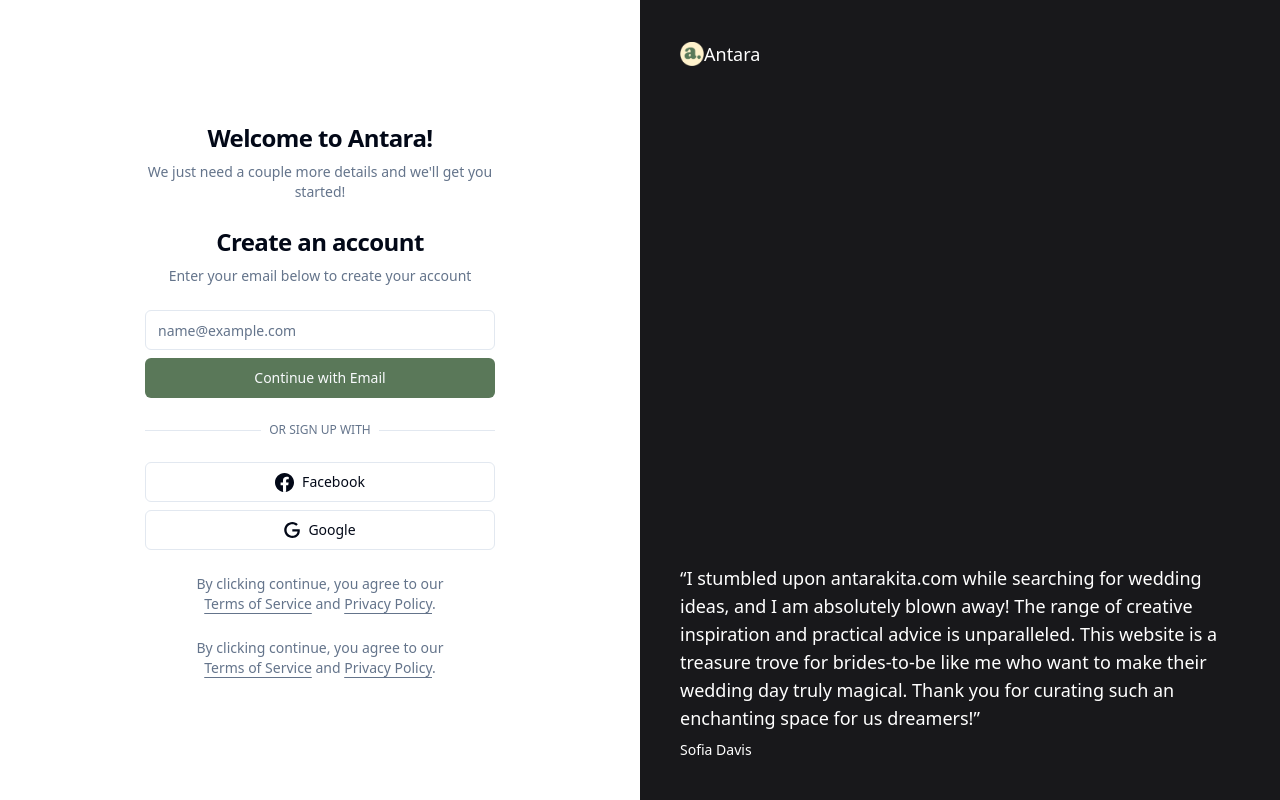
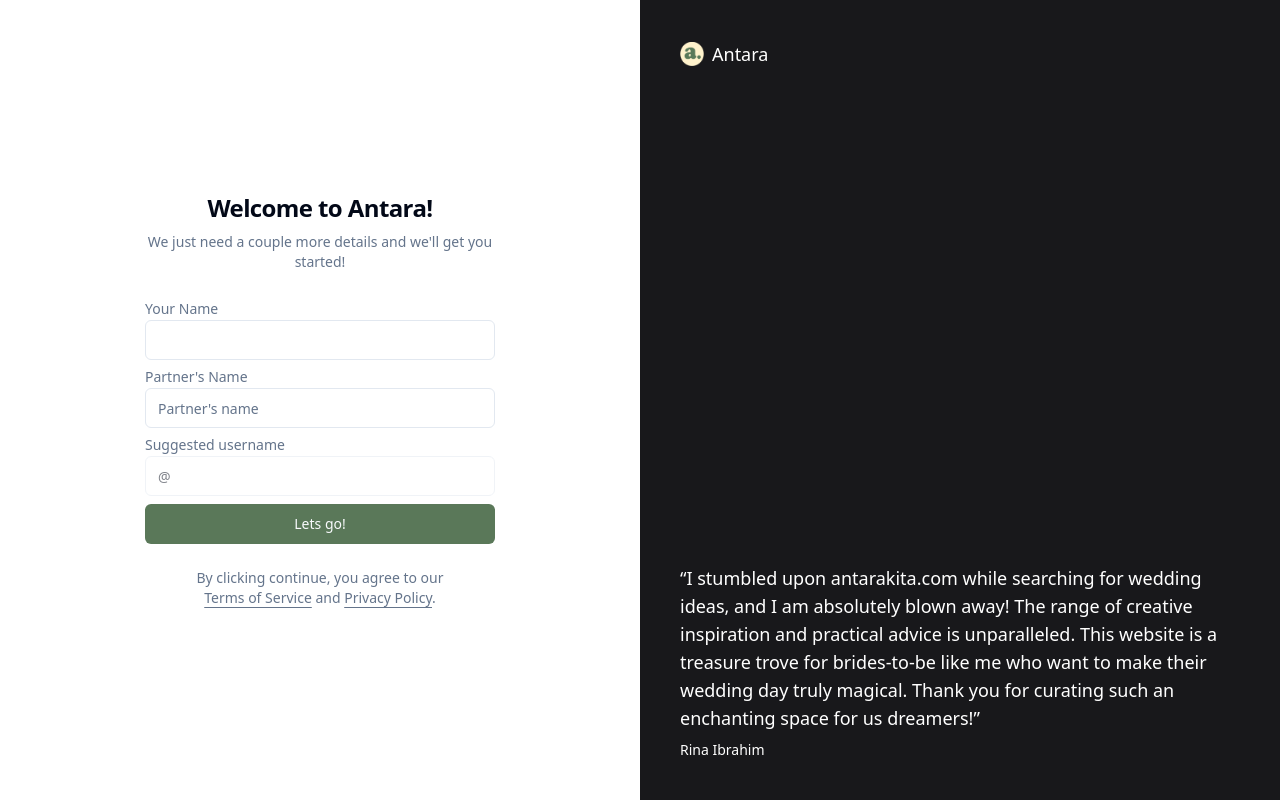
Before and after one commit to aqlanhadi/antara-arc, a Next.js app: page /auth/onboarding in a window 1280 px wide. Built offline with nearby package versions, Linux system fonts and the light colour scheme.

Commit message:
fix responsiveness

```diff
--- /dev/null
+++ b/app/api/user/update/[id]/route.ts
@@ -0,0 +1,18 @@
+import { NextResponse } from 'next/server'
+import prisma from '@/lib/prisma'
+
+export async function POST(request: Request, { params }: { params: { id: string } }) {
+  const { username } = await request.json()
+
+    // update username where email matches
+    const user = await prisma.user.update({
+        where: {
+            id: params.id,
+        },
+        data: {
+            username,
+        },
+    })
+
+    return NextResponse.json(user, { status: 200 })
+}
--- a/app/auth/(components)/user-onboarding-form.tsx
+++ b/app/auth/(components)/user-onboarding-form.tsx
@@ -14,6 +14,11 @@
 export function UserOnboardingForm({ className, ...props }: UserOnboardingFromProps) {
   const [isLoading, setIsLoading] = React.useState<boolean>(false)
 
+  const [name, setName] = React.useState<string>("")
+  const [partner, setPartner] = React.useState<string>("")
+  const [username, setUsername] = React.useState<string>("@")
+  const [disableUsernameField, setDisableUsernameField] = React.useState<boolean>(true)
+
   async function onSubmit(event: React.SyntheticEvent) {
     event.preventDefault()
     setIsLoading(true)
@@ -23,60 +28,79 @@
     }, 3000)
   }
 
+  React.useEffect(() => {
+    setUsername('@' + name.split(' ')[0] + partner.split(' ')[0])
+  }, [name, partner])
+
+  React.useEffect(() => {
+    if (username.length < 1 || username === '@') {
+      setDisableUsernameField(true)
+      setUsername('@')
+    } else {
+      setDisableUsernameField(false)
+    }
+  }, [username])
+
   return (
     <div className={cn("grid gap-6", className)} {...props}>
       <form onSubmit={onSubmit}>
         <div className="grid gap-2">
           <div className="grid gap-1">
-            <Label className="sr-only" htmlFor="email">
-              Email
+            <div>
+              <Label className="text-muted-foreground" htmlFor="name">
+                Your Name
               </Label>
               <Input
-              id="email"
-              placeholder="name@example.com"
-              type="email"
+                id="name"
+                placeholder=""
+                type="text"
                 autoCapitalize="none"
-              autoComplete="email"
+                autoComplete="name"
                 autoCorrect="off"
                 disabled={isLoading}
+                onChange={(e) => setName(e.target.value)}
               />
             </div>
+            <div>
+              <Label className="text-muted-foreground" htmlFor="partner">
+                Partner&apos;s Name
+              </Label>
+              <Input
+                id="partner"
+                placeholder="Partner&apos;s name"
+                type="text"
+                autoCapitalize="none"
+                autoComplete="partner-name"
+                autoCorrect="off"
+                disabled={isLoading}
+                onChange={(e) => setPartner(e.target.value)}
+              />
+            </div>
+            <div>
+              <Label className="text-muted-foreground" htmlFor="username">Suggested username</Label>
+              <Input
+                id="username"
+                prefix="@"
+                placeholder="Partner&apos;s name"
+                value={username}
+                type="text"
+                autoCapitalize="none"
+                autoComplete="partner-name"
+                autoCorrect="off"
+                disabled={disableUsernameField || isLoading}
+                onChange={(e) => setUsername(e.target.value)}
+              />
+            </div>
+          </div>
+
           <Button disabled={isLoading}>
             {isLoading && (
               <Icons.spinner className="mr-2 h-4 w-4 animate-spin" />
             )}
-            Continue with Email
+            Lets go!
           </Button>
         </div>
       </form>
-      <div className="relative">
-        <div className="absolute inset-0 flex items-center">
-          <span className="w-full border-t" />
-        </div>
-        <div className="relative flex justify-center text-xs uppercase">
-          <span className="bg-background px-2 text-muted-foreground">
-            Or sign up with
-          </span>
-        </div>
-      </div>
-      <div className="flex flex-col gap-2">
-        <Button variant="outline" type="button" disabled={isLoading} onClick={() => signIn('facebook', { callbackUrl: '/' })}>
-            {isLoading ? (
-            <Icons.spinner className="mr-2 h-4 w-4 animate-spin" />
-            ) : (
-            <Icons.gitHub className="mr-2 h-4 w-4" />
-            )}{" "}
-            Facebook
-        </Button>
-        <Button variant="outline" type="button" disabled={isLoading} onClick={() => signIn('google', { callbackUrl: '/' })}>
-            {isLoading ? (
-            <Icons.spinner className="mr-2 h-4 w-4 animate-spin" />
-            ) : (
-            <Icons.google className="mr-2 h-4 w-4" />
-            )}{" "}
-            Google
-        </Button>
-      </div>
     </div>
   )
 }
--- a/app/auth/(components)/user-register-form.tsx
+++ b/app/auth/(components)/user-register-form.tsx
@@ -11,9 +11,9 @@
 import { useSearchParams, useRouter } from "next/navigation"
 import Link from "next/link"
 
-interface UserAuthFormProps extends React.HTMLAttributes<HTMLDivElement> {}
+interface UserRegisterFormProps extends React.HTMLAttributes<HTMLDivElement> {}
 
-export function UserAuthForm({ className, ...props }: UserAuthFormProps) {
+export function UserRegisterForm({ className, ...props }: UserRegisterFormProps) {
   const searchParams = useSearchParams()
   const router = useRouter()
   const currentURL = new URLSearchParams(Array.from(searchParams.entries()));
--- a/app/auth/layout.tsx
+++ b/app/auth/layout.tsx
@@ -1,87 +1,19 @@
 'use client'
 
 import React from 'react'
-import { Mail, Facebook } from "lucide-react"
-import { Input } from "@/components/ui/input"
-import { Button } from '@/components/ui/button'
-import { signIn } from "next-auth/react";
-import { useRouter, redirect } from 'next/navigation'
-import { Metadata } from "next"
 import Image from "next/image"
-import Link from "next/link"
-import { buttonVariants } from '@/components/ui/button'
-import { UserAuthForm } from '@/app/auth/(components)/user-register-form'
-import { cn } from '@/lib/utils'
+import AntaraIcon from '@/public/icon.png'
 
 function AuthLayout({ children }: { children: React.ReactNode }) {
 
-  const router = useRouter()
-  const [email, setEmail] = React.useState('')
-  const [password, setPassword] = React.useState('')
-  const [passwordMatch, setPasswordMatch] = React.useState<null | Boolean>(null)
-
-  const passwordMatchCheck = (password: string, reenterPassword: string): Boolean => (password === reenterPassword)
-
-  const handleSubmit = async (e:any) => {
-    e.preventDefault()
-    try {
-      const res = await fetch('/api/register', {
-        method: 'POST',
-        body: JSON.stringify({ email, password }),
-        headers: { 'Content-Type': 'application/json' },
-      })
-
-      if (res.ok) {
-
-        await signIn('credentials', {
-          username: email,
-          password,
-          callbackUrl: '/',
-        })
-
-        // redirect('/home')
-
-      } else {
-        console.log('An error occured during registration:', res)
-      }
-    } catch (error) {
-      console.error(error)
-    }
-  }
-
   return (
     <>
-      <div className="md:hidden">
-        <Image
-          src="/examples/authentication-light.png"
-          width={1280}
-          height={843}
-          alt="Authentication"
-          className="block dark:hidden"
-        />
-        <Image
-          src="/examples/authentication-dark.png"
-          width={1280}
-          height={843}
-          alt="Authentication"
-          className="hidden dark:block"
-        />
-      </div>
-      <div className="container relative hidden h-screen flex-col items-center justify-center md:grid lg:max-w-none lg:grid-cols-2 lg:px-0">
-        {/* <Link
-          href="/auth/login"
-          className={cn(
-            buttonVariants({ variant: "ghost" }),
-            "absolute right-4 top-4 md:right-8 md:top-8"
-          )}
-        >
-          Login
-        </Link> */}
+      <div className="container relative grid h-screen flex-col items-center justify-center lg:max-w-none lg:grid-cols-2 lg:px-0">
         {children}
         <div className="relative hidden h-full flex-col bg-muted p-10 text-white dark:border-r lg:flex">
           <div className="absolute inset-0 bg-zinc-900" />
-          <div className="relative z-20 flex items-center text-lg font-medium">
-            <Image src='/icon.png' width={24} height={24} alt='Antara Logo'/>
+          <div className="relative z-20 flex items-center text-lg font-medium gap-2">
+            <Image src={AntaraIcon} width={24} height={24} alt='Antara Logo'/>
             Antara
           </div>
           <div className="relative z-20 mt-auto">
@@ -89,7 +21,7 @@
               <p className="text-lg">
                 &ldquo;I stumbled upon antarakita.com while searching for wedding ideas, and I am absolutely blown away! The range of creative inspiration and practical advice is unparalleled. This website is a treasure trove for brides-to-be like me who want to make their wedding day truly magical. Thank you for curating such an enchanting space for us dreamers!&rdquo;
               </p>
-              <footer className="text-sm">Sofia Davis</footer>
+              <footer className="text-sm">Rina Ibrahim</footer>
             </blockquote>
           </div>
         </div>
--- a/app/auth/onboarding/page.tsx
+++ b/app/auth/onboarding/page.tsx
@@ -1,17 +1,13 @@
 'use client'
 
 import React from 'react'
-import { Mail, Facebook } from "lucide-react"
+import { Mail } from "lucide-react"
 import { Input } from "@/components/ui/input"
 import { Button } from '@/components/ui/button'
-import { signIn } from "next-auth/react";
-import { useRouter, redirect } from 'next/navigation'
-import { Metadata } from "next"
-import Image from "next/image"
+import { signIn } from "next-auth/react"
+import { useRouter } from 'next/navigation'
 import Link from "next/link"
-import { buttonVariants } from '@/components/ui/button'
-import { UserAuthForm } from '@/app/auth/(components)/user-register-form'
-import { cn } from '@/lib/utils'
+import { UserOnboardingForm } from '@/app/auth/(components)/user-onboarding-form'
 
 function Onboard() {
 
@@ -73,7 +69,7 @@
             We just need a couple more details and we&apos;ll get you started!
           </p>
         </div>
-        <UserAuthForm />
+        <UserOnboardingForm />
         <p className="px-8 text-center text-sm text-muted-foreground">
           By clicking continue, you agree to our{" "}
           <Link
--- a/app/auth/register/page.tsx
+++ b/app/auth/register/page.tsx
@@ -1,7 +1,7 @@
 'use client'
 
-import { UserAuthForm } from '@/app/auth/(components)/user-register-form'
-import { UserSetPasswordForm } from '../(components)/user-set-password-form'
+import { UserRegisterForm } from '@/app/auth/(components)/user-register-form'
+import { UserSetPasswordForm } from '@/app/auth/(components)/user-set-password-form'
 import { useSearchParams } from 'next/navigation'
 
 function SignUp() {
@@ -14,7 +14,7 @@
         {
           email
           ? <UserSetPasswordForm />
-          : <UserAuthForm />
+          : <UserRegisterForm />
         }
       </div>
     </div>
--- a/app/feed/layout.tsx
+++ b/app/feed/layout.tsx
@@ -1,18 +1,25 @@
 import { getServerSession } from "next-auth";
+import { authOptions } from "@/app/api/auth/[...nextauth]/route"
+import { redirect } from "next/navigation";
 
 export const metadata = {
   title: 'Antara',
   description: 'Antara',
 }
 
-export default function RootLayout({
+export default async function RootLayout({
   children,
 }: {
   children: React.ReactNode
 }) {
-  return (
-    // <AuthProvider>
-        <>{children}</>
-    // </AuthProvider>
-  )
+
+  const session = await getServerSession(authOptions);
+
+  if (!session?.user.username) redirect('/auth/onboarding')
+
+  return  (
+    <>
+      <p>{JSON.stringify(session)}</p>
+      {children}
+    </>)
 }
--- a/tsconfig.json
+++ b/tsconfig.json
@@ -10,7 +10,9 @@
       "@/pages/*": ["pages/*"],
       "@/app/*": ["app/*"],
       "@/lib/*": ["lib/*"],
-      "@/styles/*": ["styles/*"]
+      "@/styles/*": ["styles/*"],
+      "@/types/*": ["types/*"],
+      "@/public/*": ["public/*"],
     },
     "strict": true,
     "forceConsistentCasingInFileNames": true,
```
Also changed, not shown: app/api/auth/[...nextauth]/route.ts (+14 -25 lines), types/next-auth.d.ts (added, +11 -0 lines). Lines whose indentation alone changed are shown as unchanged.
